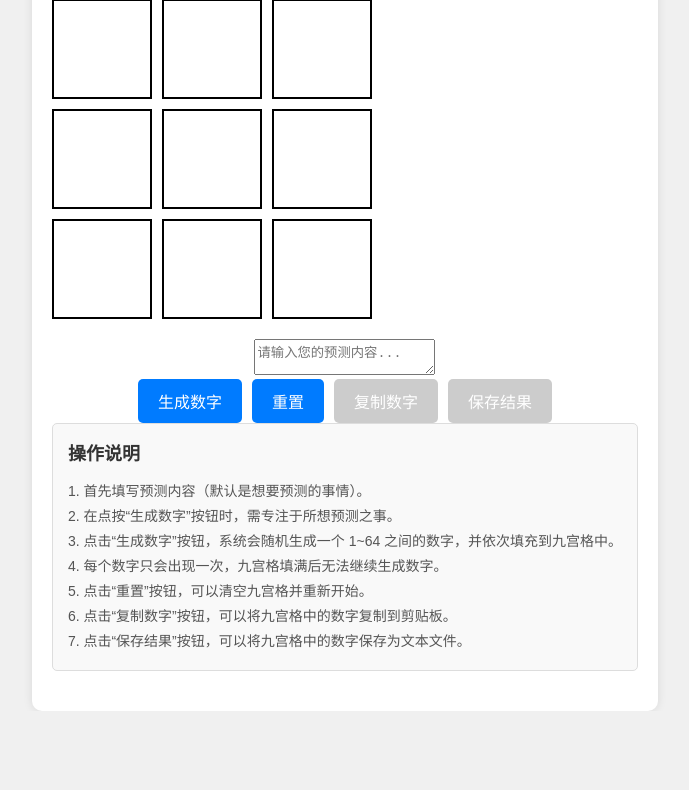
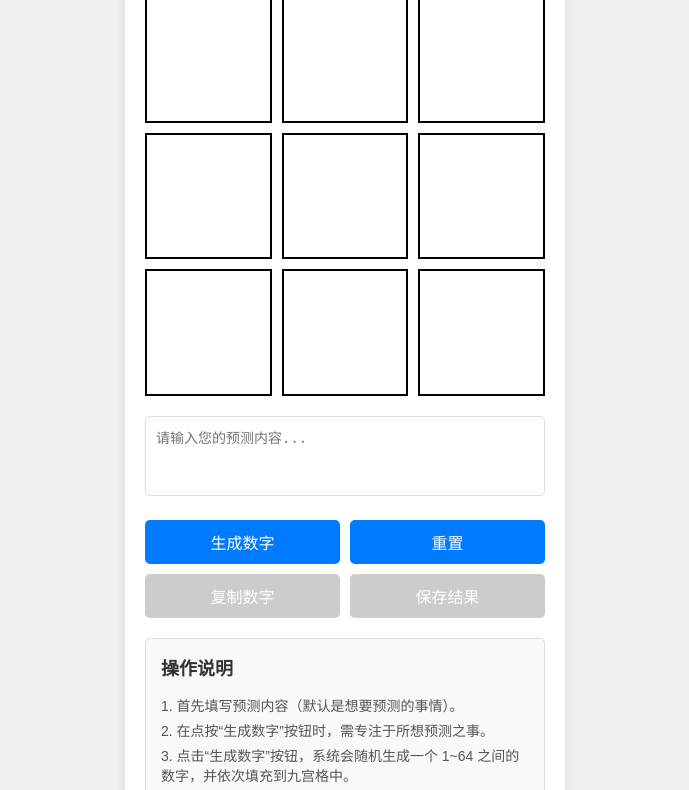
Before and after one commit to star2000cg/Jgsz, a plain HTML site: page index.html in a window 1280 px wide. Shown: the part 99-889 px from the top of the page, without its empty margins (295-984 px from the left). Before the commit the page ends 810 px from the top, so only its background shows below. Drawn offline with Linux system fonts and the light colour scheme.

Commit message:
更新 styles.css

```diff
--- a/styles.css
+++ b/styles.css
@@ -1,34 +1,47 @@
+:root {
+    --primary-color: #007bff;
+    --hover-color: #0056b3;
+    --disabled-color: #ccc;
+    --background-color: #f0f0f0;
+    --card-background: #fff;
+    --border-color: #ddd;
+}
+
 body {
     font-family: Arial, sans-serif;
     display: flex;
     justify-content: center;
     align-items: center;
-    height: 100vh;
+    min-height: 100vh;
     margin: 0;
-    background-color: #f0f0f0;
+    background-color: var(--background-color);
+    padding: 20px;
+    box-sizing: border-box;
 }
 
 .container {
     text-align: center;
-    max-width: 600px;
-    margin: 0 auto;
+    width: 100%;
+    max-width: 400px;
     padding: 20px;
-    background-color: #fff;
+    background-color: var(--card-background);
     border-radius: 10px;
     box-shadow: 0 0 10px rgba(0, 0, 0, 0.1);
+    overflow-y: auto;
 }
 
 h1 {
-    margin-bottom: 20px;
-    color: #007bff;
+    margin: 10px 0;
+    color: var(--primary-color);
+    font-size: 24px;
 }
 
 .instructions {
     text-align: left;
-    margin-bottom: 20px;
+    margin-top: 20px;
     padding: 15px;
     background-color: #f9f9f9;
-    border: 1px solid #ddd;
+    border: 1px solid var(--border-color);
     border-radius: 5px;
 }
 
@@ -46,8 +59,7 @@ h1 {
 
 .grid {
     display: grid;
-    grid-template-columns: repeat(3, 100px);
-    grid-template-rows: repeat(3, 100px);
+    grid-template-columns: repeat(3, 1fr);
     gap: 10px;
     margin-bottom: 20px;
 }
@@ -59,13 +71,39 @@ h1 {
     border: 2px solid #000;
     font-size: 24px;
     font-weight: bold;
-    background-color: #fff;
+    background-color: var(--card-background);
+    aspect-ratio: 1;
+}
+
+.cell:hover {
+    background-color: var(--background-color);
+    cursor: pointer;
+}
+
+.prediction-input {
+    margin-bottom: 20px;
+    width: 100%;
+}
+
+.prediction-input textarea {
+    width: 100%;
+    height: 80px;
+    min-height: 80px;
+    padding: 10px;
+    font-size: 14px;
+    border: 1px solid var(--border-color);
+    border-radius: 5px;
+    resize: none;
+    box-sizing: border-box;
 }
 
 .buttons {
     display: flex;
+    flex-wrap: wrap;
     justify-content: center;
     gap: 10px;
+    margin-bottom: 20px;
+    width: 100%;
 }
 
 button {
@@ -74,16 +112,41 @@ button {
     cursor: pointer;
     border: none;
     border-radius: 5px;
-    background-color: #007bff;
+    background-color: var(--primary-color);
     color: #fff;
     transition: background-color 0.3s ease;
+    flex: 1 1 45%;
 }
 
 button:hover {
-    background-color: #0056b3;
+    background-color: var(--hover-color);
 }
 
 button:disabled {
-    background-color: #ccc;
+    background-color: var(--disabled-color);
     cursor: not-allowed;
 }
+
+@media (max-width: 480px) {
+    h1 {
+        font-size: 20px;
+    }
+
+    .instructions h2 {
+        font-size: 16px;
+    }
+
+    .instructions p {
+        font-size: 12px;
+    }
+
+    .cell {
+        font-size: 20px;
+    }
+
+    button {
+        font-size: 14px;
+        padding: 8px 16px;
+        flex: 1 1 100%;
+    }
+}
```
